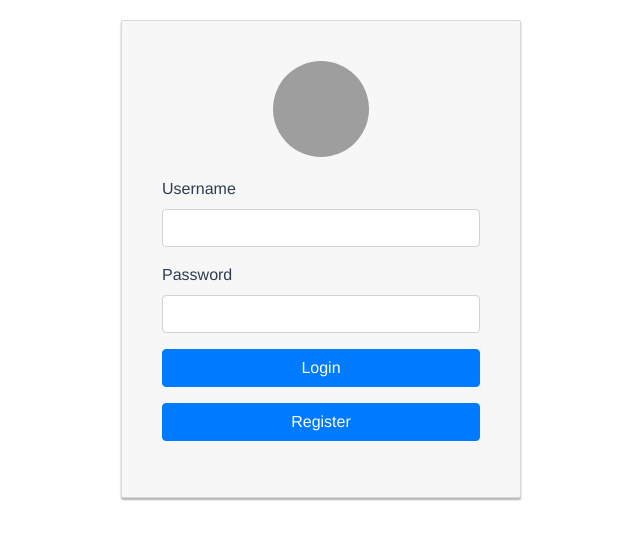
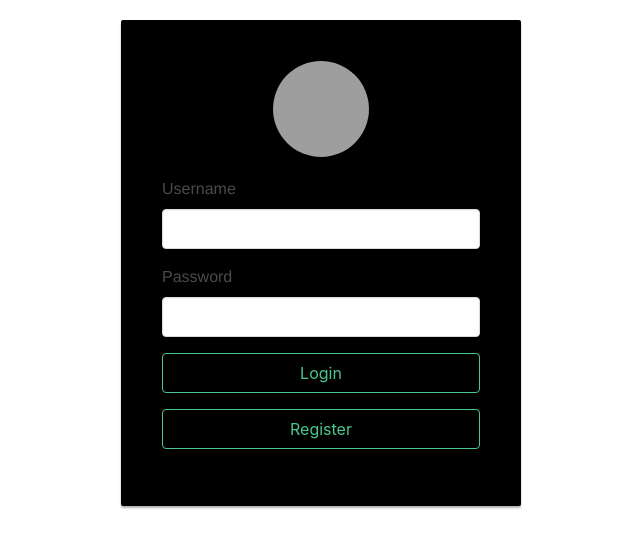
Before and after one commit to 2AT-Projects/frontend_autobot, a Vue app: page /Login in a window 1280 px wide. Shown: the top 548 px of the page, without its empty margins (319-959 px from the left). Built offline with nearby package versions, Linux system fonts and the light colour scheme; grey boxes are pictures that could not be loaded.

Commit message:
make it better.

```diff
--- a/package.json
+++ b/package.json
@@ -14,6 +14,7 @@
     "@fortawesome/vue-fontawesome": "^0.1.7",
     "axios": "^0.19.0",
     "bootstrap": "^4.3.1",
+    "buefy": "^0.9.3",
     "core-js": "^2.6.5",
     "jquery": "^3.4.1",
     "moment": "^2.29.1",
--- a/src/main.js
+++ b/src/main.js
@@ -6,6 +6,8 @@ import 'bootstrap';
 import 'bootstrap/dist/css/bootstrap.min.css';
 import VeeValidate from 'vee-validate';
 import Vuex from 'vuex';
+import Buefy from 'buefy';
+import 'buefy/dist/buefy.css';
 import { library } from '@fortawesome/fontawesome-svg-core';
 import { FontAwesomeIcon } from '@fortawesome/vue-fontawesome';
 import {
@@ -28,7 +30,7 @@ Vue.config.productionTip = false;
 
 Vue.use(VeeValidate);
 Vue.component('font-awesome-icon', FontAwesomeIcon);
-
+Vue.use(Buefy)
 Vue.use(Vuex);
 
 new Vue({
--- a/src/router.js
+++ b/src/router.js
@@ -20,7 +20,7 @@ export const router = new Router({
             component: Home
         },
         {
-            path: '/login',
+            path: '/Login',
             component: Login
         },
         {
--- a/src/views/Login.vue
+++ b/src/views/Login.vue
@@ -9,11 +9,10 @@
       <form name="form" @submit.prevent="handleLogin">
         <div class="form-group">
           <label for="username">Username</label>
-          <input
+          <b-input
             v-model="user.username"
             v-validate="'required'"
             type="text"
-            class="form-control"
             name="username"
           />
           <div
@@ -26,11 +25,10 @@
         </div>
         <div class="form-group">
           <label for="password">Password</label>
-          <input
+          <b-input
             v-model="user.password"
             v-validate="'required'"
             type="password"
-            class="form-control"
             name="password"
           />
           <div
@@ -42,18 +40,25 @@
           </div>
         </div>
         <div class="form-group">
-          <button class="btn btn-primary btn-block" :disabled="loading">
+          <b-button
+          class="btn-block"
+          :disabled="loading"
+          type="is-success"
+          outlined
+          >
             <span
               v-show="loading"
               class="spinner-border spinner-border-sm"
             ></span>
             <span>Login</span>
-          </button>
+          </b-button>
         </div>
-        <a
+        <b-button
           href="/register"
-          class="btn btn-primary btn-block"
+          class="btn-block"
           :disabled="loading"
+          type="is-success"
+          outlined
         >
           <span
             v-show="loading"
@@ -61,7 +66,7 @@
           ></span>
           <!-- <a href="/register"> Register</a> -->
           <span>Register</span>
-        </a>
+        </b-button>
         <div class="form-group">
           <div v-if="message" class="alert alert-danger" role="alert">
             {{ message }}
@@ -73,15 +78,15 @@
 </template>
 
 <script>
-import User from '../models/user';
+import User from "../models/user";
 
 export default {
-  name: 'Login',
+  name: "Login",
   data() {
     return {
-      user: new User('', ''),
+      user: new User("", ""),
       loading: false,
-      message: '',
+      message: "",
     };
   },
   computed: {
@@ -91,11 +96,12 @@ export default {
   },
   created() {
     if (this.loggedIn) {
-      this.$router.push('/profile');
+      this.$router.push("/profile");
     }
   },
   methods: {
     handleLogin() {
+      console.log('test');
       this.loading = true;
       this.$validator.validateAll().then((isValid) => {
         if (!isValid) {
@@ -104,9 +110,9 @@ export default {
         }
 
         if (this.user.username && this.user.password) {
-          this.$store.dispatch('auth/login', this.user).then(
+          this.$store.dispatch("auth/login", this.user).then(
             () => {
-              this.$router.push('/profile');
+              this.$router.push("/profile");
             },
             (error) => {
               this.loading = false;
@@ -134,6 +140,7 @@ label {
 .card-container.card {
   max-width: 400px !important;
   padding: 40px 40px;
+  background-color: black;
 }
 
 .card {
```
Also changed, not shown: 2 other files (tests, documents, lock files or other folders).
